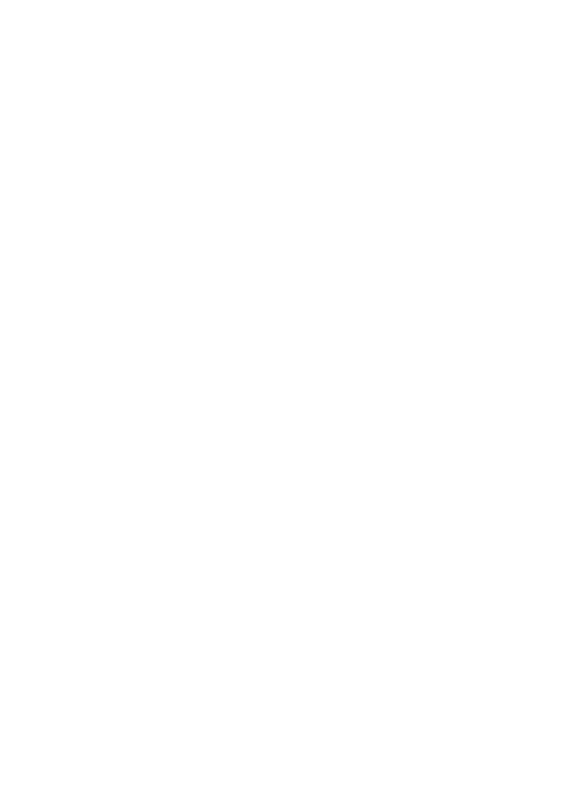
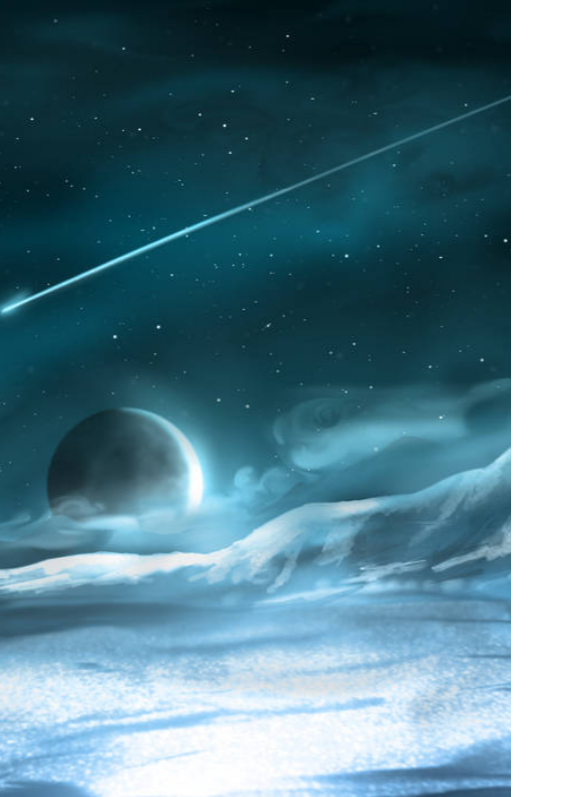
Before and after one commit to luzivaltic/githubTester, a plain HTML site: page index.html in a window 1280 px wide. Shown: the top 797 px of the page, 0-565 px from the left. Drawn offline with Linux system fonts and the light colour scheme.

Commit message:
Add files via upload

```diff
--- a/index.html
+++ b/index.html
@@ -32,7 +32,7 @@
     <div class="first-page" id="first-one" >
 
         <div class="image-container">
-            <img src=".ice_moon_by_jadago_art_defyw5y-pre.jpg" alt="">
+            <img src="./ice_moon_by_jadago_art_defyw5y-pre.jpg" alt="">
             <div class="first-half"></div>
             <div class="second-half"></div>
         </div>
```
